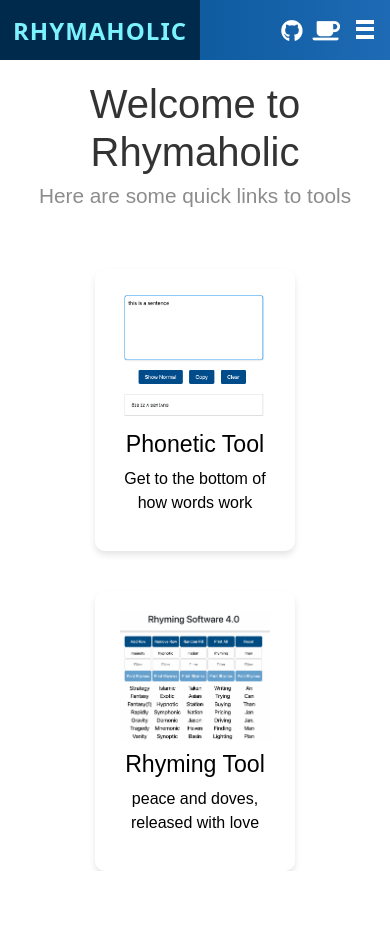
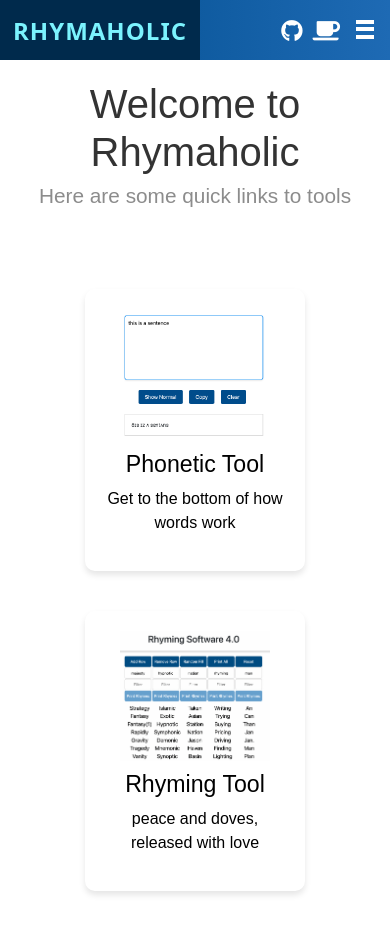
Before and after one commit to Dima49131/Rhymaholic, a React (Vite) app in the folder Rhymaholic/: page / in a window 390 px wide. Before the commit the page ends 891 px from the top, so only its background shows below. Built offline with nearby package versions, Linux system fonts and the light colour scheme.

Commit message:
Mobile UX

```diff
--- a/Rhymaholic/src/Home.css
+++ b/Rhymaholic/src/Home.css
@@ -28,6 +28,7 @@
 }
 
 .tools-grid {
+    padding: 20px;
     display: flex;
     flex-wrap: wrap; /* This enables wrapping */
     gap: 20px;
@@ -46,7 +47,7 @@
     margin-top: 20px;
     cursor: pointer;
     color: #000000;
-    width: 200px;
+    width: 220px;
 }
 
 .tool-box:hover {
```
